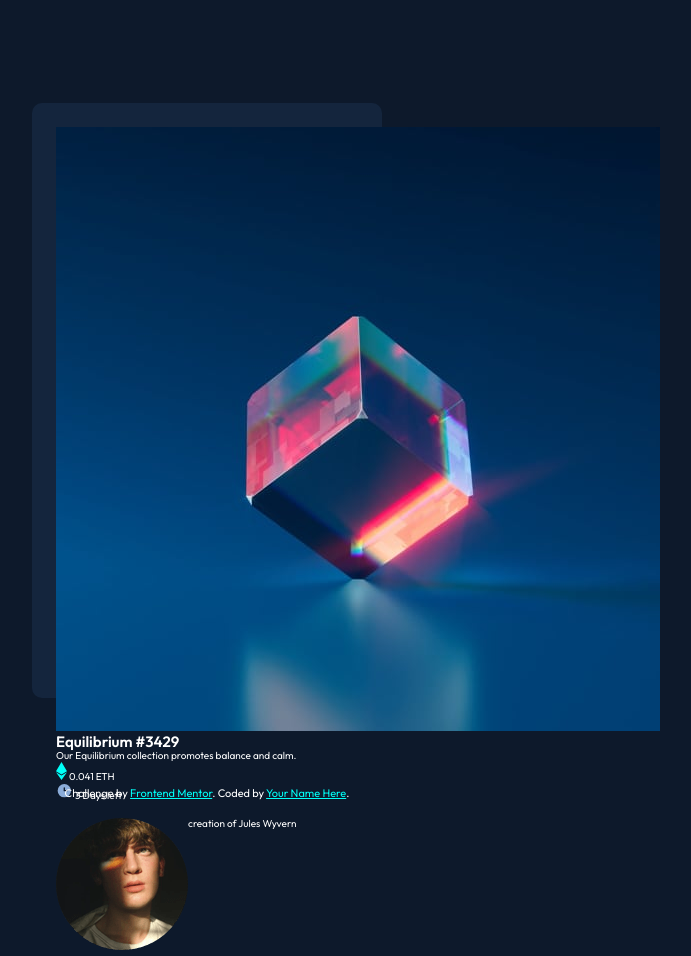
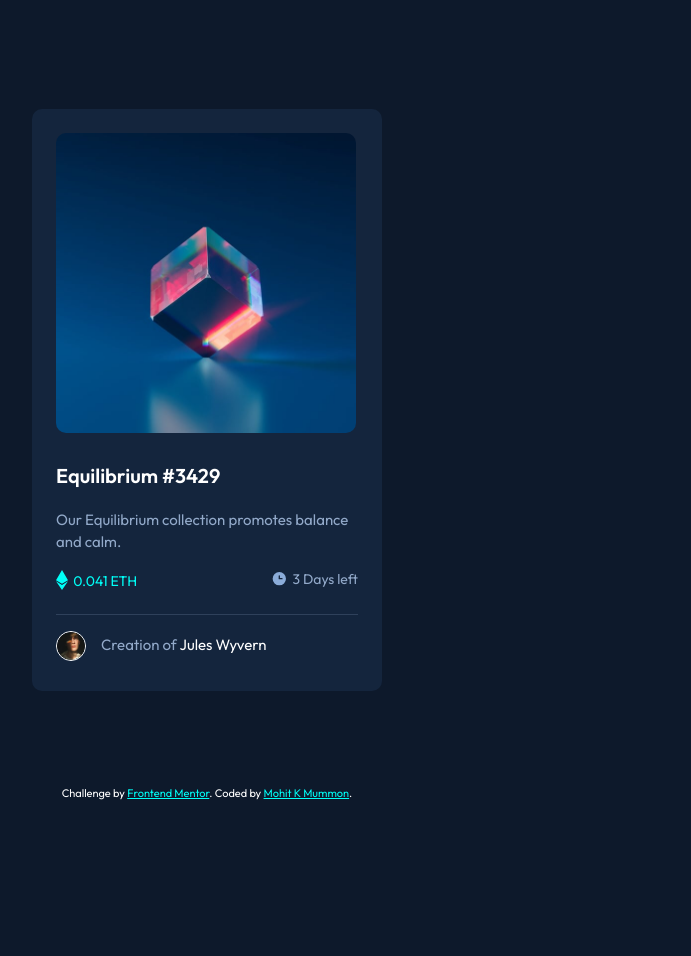
Before and after one commit to Mohit-k-Mummon/NFT-preview-card-component, a plain HTML site: page index.html in a window 1280 px wide. Shown: the whole page, without its empty margins (433-1124 px from the left). After the commit the page ends 800 px from the top, so only its background shows below. Drawn offline with Linux system fonts and the light colour scheme.

Commit message:
card component html

```diff
--- a/index.html
+++ b/index.html
@@ -13,28 +13,36 @@
 	<body>
 		<div class="card">
 			<picture>
-				<img src="images/image-equilibrium.jpg" alt="Equilibrium NFT" />
+				<img
+					class="card__main-image"
+					src="images/image-equilibrium.jpg"
+					alt="Equilibrium NFT"
+				/>
 			</picture>
 
-			<h2 class="card-heading">Equilibrium #3429</h2>
-			<p class="card-description">Our Equilibrium collection promotes balance and calm.</p>
+			<h2 class="card__heading">Equilibrium #3429</h2>
+			<p class="card__description">Our Equilibrium collection promotes balance and calm.</p>
 
-			<div class="card-footer">
-				<div class="card__auction-info">
-					<div class="card__auction-price">
-						<img src="images/icon-ethereum.svg" alt="icon ethereum" />
-						<span>0.041 ETH</span>
+			<div class="card__footer">
+				<div class="card__info">
+					<div class="card__price">
+						<img
+							class="card__eth-img"
+							src="images/icon-ethereum.svg"
+							alt="icon ethereum"
+						/>
+						<p class="card__eth">0.041 ETH</p>
 					</div>
 
-					<div class="card__auction-time">
-						<img src="images/icon-clock.svg" alt="clock" />
-						<span>3 Days left</span>
+					<div class="card__time">
+						<img class="card__clock-img" src="images/icon-clock.svg" alt="clock" />
+						<span class="card__time-left">3 Days left</span>
 					</div>
 				</div>
 
 				<div class="card__creator">
-					<img src="images/image-avatar.png" alt="NFT Artist" />
-					<p>creation of <span>Jules Wyvern</span></p>
+					<img class="card__artist" src="images/image-avatar.png" alt="NFT Artist" />
+					<p class="card__attribute">Creation of <span>Jules Wyvern</span></p>
 				</div>
 			</div>
 		</div>
@@ -42,7 +50,8 @@
 		<div class="attribution">
 			Challenge by
 			<a href="https://www.frontendmentor.io?ref=challenge" target="_blank">Frontend Mentor</a
-			>. Coded by <a href="#">Your Name Here</a>.
+			>. Coded by
+			<a href="https://github.com/Mohit-k-Mummon" target="_blank">Mohit K Mummon</a>.
 		</div>
 	</body>
 </html>
```
